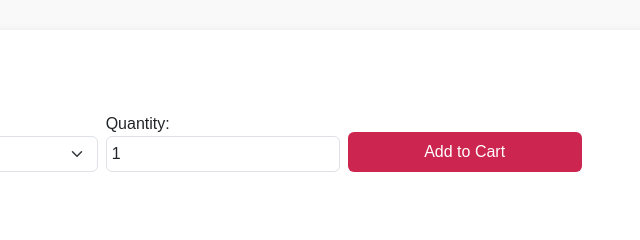
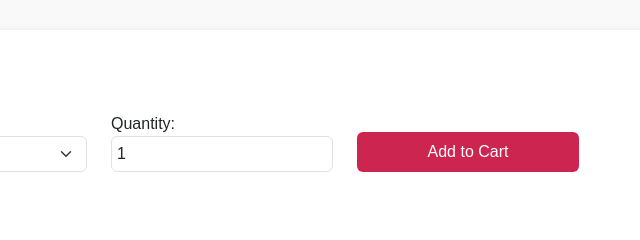
Before and after one commit to PriyankCodes/Javascript, a plain HTML site: page ShoppingCart/index.html in a window 1280 px wide. Shown: the top 240 px of the page, 377-1017 px from the left. Drawn offline with nearby package versions, Linux system fonts and the light colour scheme.

Commit message:
Shopping Cart

```diff
--- a/ShoppingCart/index.html
+++ b/ShoppingCart/index.html
@@ -14,7 +14,7 @@
 
         <h2 class="mb-4">Shopping Cart</h2>
 
-        <div class="form-section row g-2">
+        <div class="form-section row">
             <div class="col-md-4">
                 <label for="itemSelect">Select Item:</label>
                 <select id="itemSelect" class="form-select">
```
